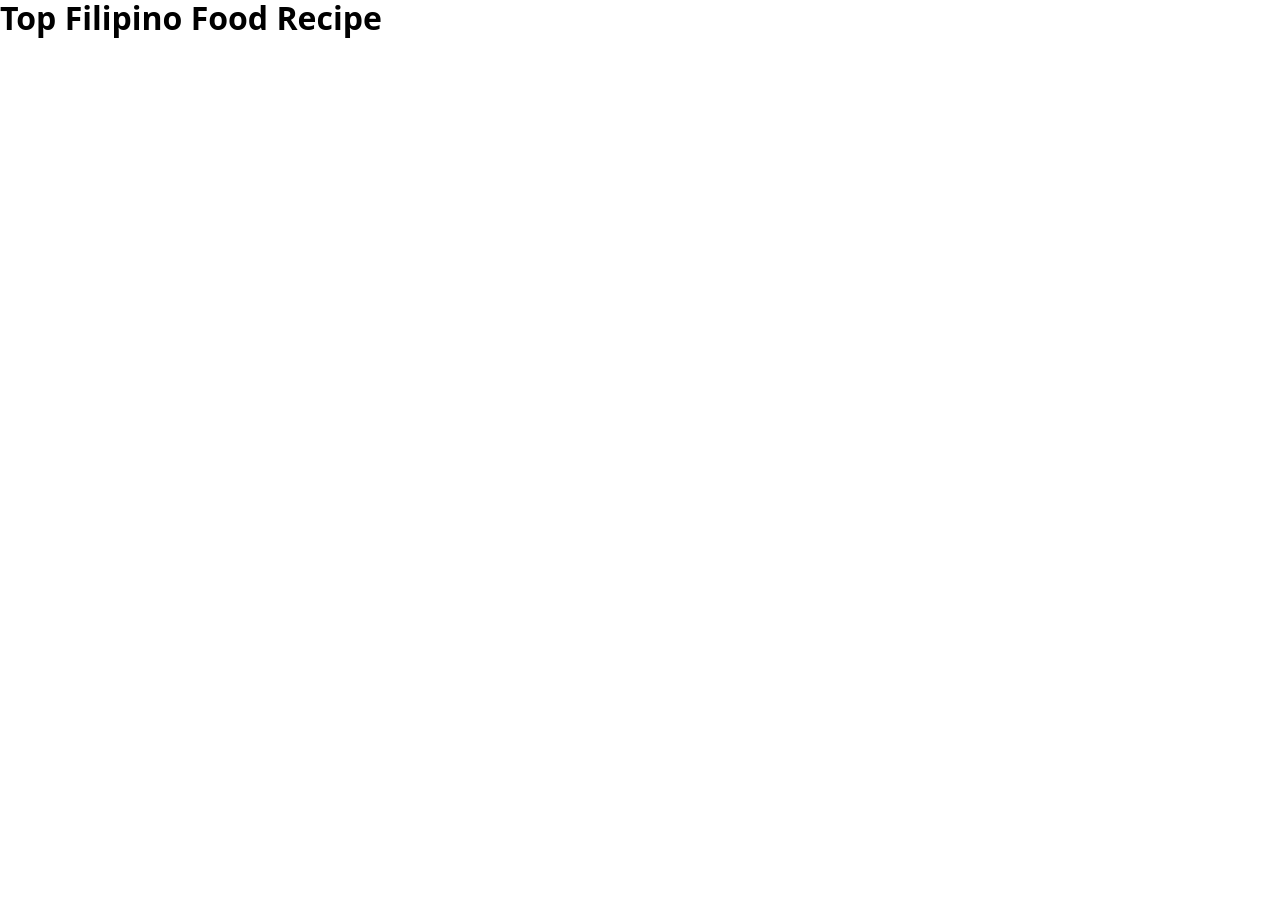
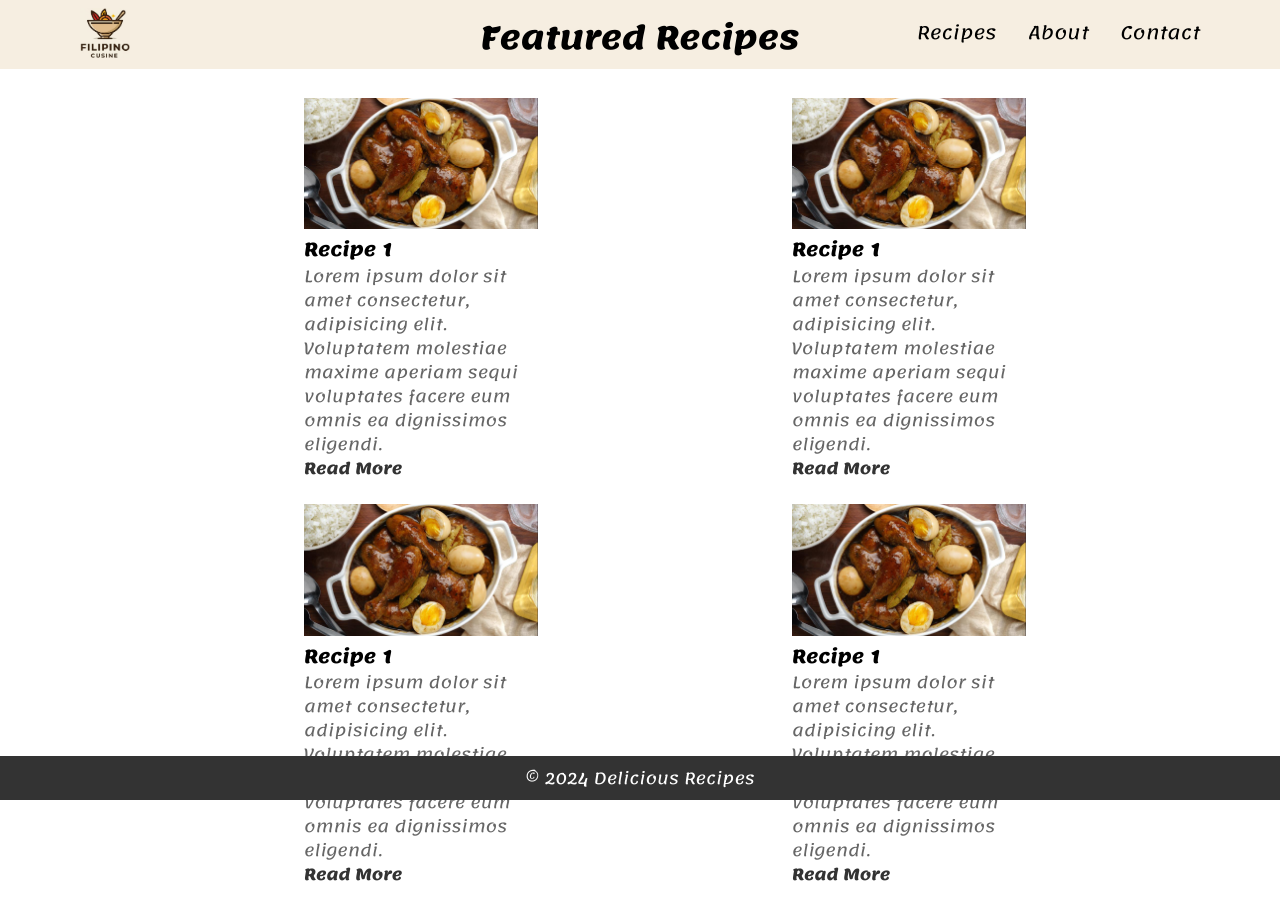
Before and after one commit to chachaaa10/Filipino-Food-Recipes, a website built with Vite: page index.html in a window 1280 px wide. Shown: the top 907 px of the page. Before the commit the page ends 800 px from the top, so only its background shows below. Built offline with nearby package versions, Linux system fonts and the light colour scheme.

Commit message:
style(index.html): done navigation

```diff
--- a/index.html
+++ b/index.html
@@ -7,18 +7,111 @@
 			href="/public/main-icon.png"
 			type="image/x-icon" />
 		<meta name="viewport" content="width=device-width, initial-scale=1.0" />
-		<title>Filipino Food Recipe</title>
+		<title>Food Recipes</title>
 	</head>
 	<body>
 		<header>
-			<nav>
-				<a href="#"><img src="" alt="" /></a>
+			<div class="logo">
+				<a href="#">
+					<img
+						src="public/main-logo.jpg"
+						alt="Logo"
+						width="auto"
+						height="50px" />
+				</a>
+			</div>
+			<nav class="navigation">
+				<ul>
+					<li><a href="#">Recipes</a></li>
+					<li><a href="#">About</a></li>
+					<li><a href="#">Contact</a></li>
+				</ul>
 			</nav>
-			<h1>Top Filipino Food Recipe</h1>
 		</header>
-		<main></main>
+		<h1 class="title">Featured Recipes</h1>
+		<main class="main-content">
+			<div class="recipe">
+				<img
+					class="recipe__image"
+					src="public/adobo-manok.jpg"
+					alt="Recipe 1" />
+				<h3>Recipe 1</h3>
+				<p>
+					Lorem ipsum dolor sit amet consectetur, adipisicing elit.
+					Voluptatem molestiae maxime aperiam sequi voluptates facere
+					eum omnis ea dignissimos eligendi.
+				</p>
+				<a href="#">Read More</a>
+			</div>
+			<div class="recipe">
+				<img
+					class="recipe__image"
+					src="public/adobo-manok.jpg"
+					alt="Recipe 1" />
+				<h3>Recipe 1</h3>
+				<p>
+					Lorem ipsum dolor sit amet consectetur, adipisicing elit.
+					Voluptatem molestiae maxime aperiam sequi voluptates facere
+					eum omnis ea dignissimos eligendi.
+				</p>
+				<a href="#">Read More</a>
+			</div>
+			<div class="recipe">
+				<img
+					class="recipe__image"
+					src="public/adobo-manok.jpg"
+					alt="Recipe 1" />
+				<h3>Recipe 1</h3>
+				<p>
+					Lorem ipsum dolor sit amet consectetur, adipisicing elit.
+					Voluptatem molestiae maxime aperiam sequi voluptates facere
+					eum omnis ea dignissimos eligendi.
+				</p>
+				<a href="#">Read More</a>
+			</div>
+			<div class="recipe">
+				<img
+					class="recipe__image"
+					src="public/adobo-manok.jpg"
+					alt="Recipe 1" />
+				<h3>Recipe 1</h3>
+				<p>
+					Lorem ipsum dolor sit amet consectetur, adipisicing elit.
+					Voluptatem molestiae maxime aperiam sequi voluptates facere
+					eum omnis ea dignissimos eligendi.
+				</p>
+				<a href="#">Read More</a>
+			</div>
+			<div class="recipe">
+				<img
+					class="recipe__image"
+					src="public/adobo-manok.jpg"
+					alt="Recipe 1" />
+				<h3>Recipe 1</h3>
+				<p>
+					Lorem ipsum dolor sit amet consectetur, adipisicing elit.
+					Voluptatem molestiae maxime aperiam sequi voluptates facere
+					eum omnis ea dignissimos eligendi.
+				</p>
+				<a href="#">Read More</a>
+			</div>
+			<div class="recipe">
+				<img
+					class="recipe__image"
+					src="public/adobo-manok.jpg"
+					alt="Recipe 1" />
+				<h3>Recipe 1</h3>
+				<p>
+					Lorem ipsum dolor sit amet consectetur, adipisicing elit.
+					Voluptatem molestiae maxime aperiam sequi voluptates facere
+					eum omnis ea dignissimos eligendi.
+				</p>
+				<a href="#">Read More</a>
+			</div>
+		</main>
+
 		<footer>
-			<h3></h3>
+			<p>&copy; 2024 Delicious Recipes</p>
 		</footer>
 		<script type="module" src="script.js"></script>
 	</body>
--- a/style.css
+++ b/style.css
@@ -1,3 +1,4 @@
+@import url('https://fonts.googleapis.com/css2?family=Lemonada:wght@300..700&display=swap');
 /* Box sizing rules */
 *,
 *::before,
@@ -11,8 +12,8 @@
 /* Prevent font size inflation */
 html {
 	scroll-behavior: smooth;
-	font-family: system-ui, 'Segoe UI', Roboto, Helvetica, Arial, sans-serif,
-		'Apple Color Emoji', 'Segoe UI Emoji';
+	font-family: Lemonada, system-ui, 'Segoe UI', Roboto, Helvetica, Arial,
+		sans-serif, 'Apple Color Emoji', 'Segoe UI Emoji';
 	-moz-text-size-adjust: none;
 	-webkit-text-size-adjust: none;
 	text-size-adjust: none;
@@ -46,17 +47,6 @@ ol[role='list'] {
 body {
 	min-height: 100vh;
 	line-height: 1.5;
-}
-
-/* Set shorter line heights on headings and interactive elements */
-h1,
-h2,
-h3,
-h4,
-button,
-input,
-label {
-	line-height: 1.1;
 }
 
 /* Balance text wrapping on headings */
@@ -98,9 +88,82 @@ textarea:not([rows]) {
 :target {
 	scroll-margin-block: 5ex;
 }
+header {
+	background-color: #f6eee1; /* Set background color */
+	width: 100%;
+	display: flex;
+	flex-direction: row;
+	justify-content: space-between;
+	align-items: center;
+	font-size: 1.125rem;
+	padding-inline: 5rem;
+	padding-top: 0.5rem;
+	padding-bottom: 0.7rem;
+}
 
+.title {
+	margin-top: -4%;
+	text-align: center;
+	margin-bottom: 2.5rem;
+}
+.navigation ul {
+	display: flex;
+	flex-direction: row;
+	justify-content: space-between;
+	list-style-type: none;
+}
 
-.header {
-	height: 20rem;
+.navigation ul li {
+	margin-left: 2rem;
+}
+a {
+	text-decoration: none;
+}
+/* Style main content */
+
+.main-content {
+	display: grid;
+	grid-template-columns: 1fr 1fr;
+	padding-left: 19rem;
+}
+
+.recipe {
+	width: 20ch;
+	margin-bottom: 1.5rem;
+}
+
+.recipe img {
+	max-width: 100%;
+	height: auto;
+}
+
+.recipe h3 {
+	margin-top: 0.5rem;
+}
+
+.recipe p {
+	color: #666;
+}
+
+.recipe a {
+	text-decoration: none;
+	color: #333;
+	font-weight: bold;
+}
+
+.recipe__image {
+	width: 300px;
+	height: 300px;
+	object-fit: cover;
+}
+
+/* Style footer */
+footer {
+	background-color: #333;
+	color: #fff;
+	text-align: center;
+	padding: 10px 0;
+	bottom: 0;
 	width: 100%;
+	position: fixed;
 }
```
Also changed, not shown: public/adobo-manok.jpg (added), public/home-icon.svg (deleted), public/main-logo.jpg (added).
